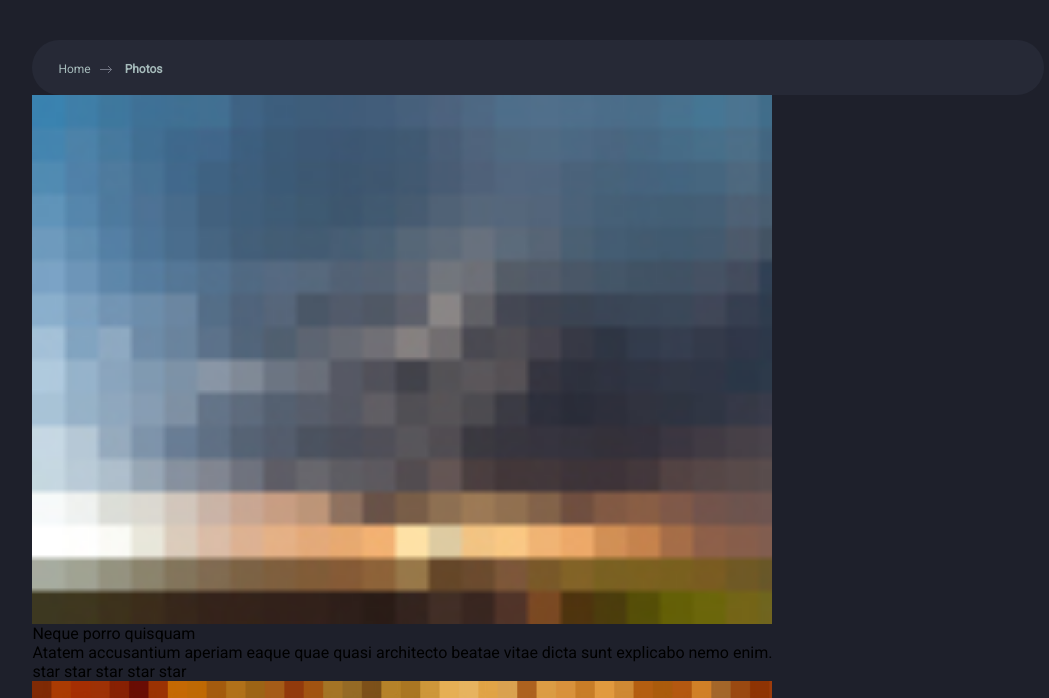
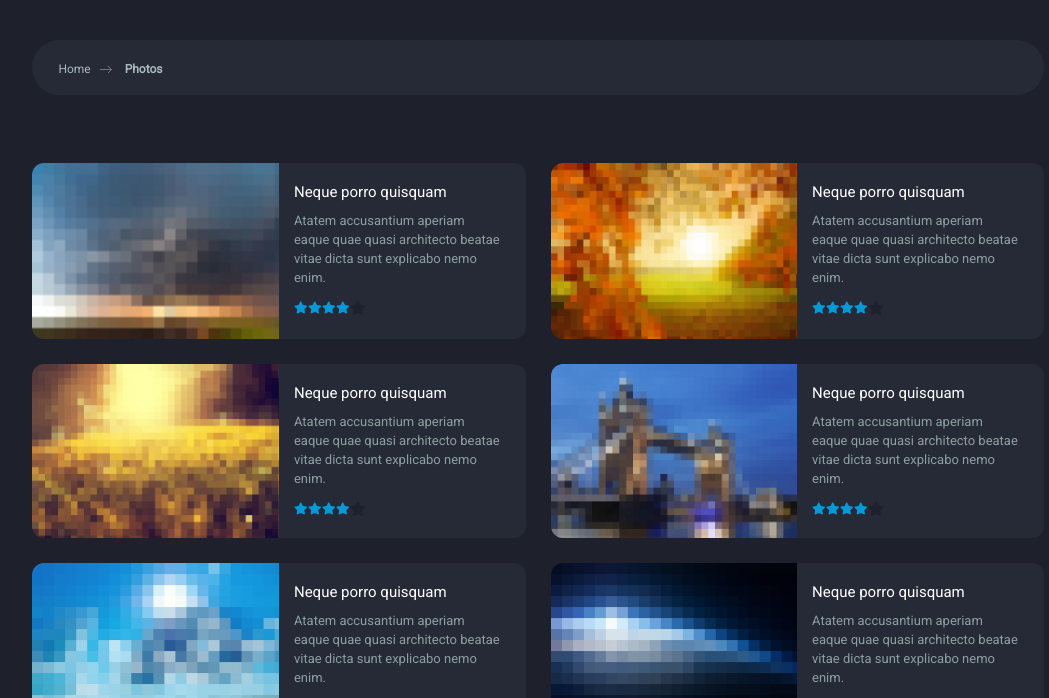
Before and after one commit to mvishrutaxioned/5-Day-Task, a plain HTML site: page photos.html in a window 1280 px wide. Shown: the part 90-788 px from the top of the page, without its empty margins (102-1151 px from the left). Drawn offline with nearby package versions, Linux system fonts and the light colour scheme.

Commit message:
photos photo-list styling

```diff
--- a/assets/css/photos.css
+++ b/assets/css/photos.css
@@ -157,6 +157,84 @@ li {
 
 /* breadcrum styling ends here */
 
+/* photos styling starts here */
+
+.photos .wrapper {
+  padding: 34px 0 44px 0;
+  margin: 34px auto 44px auto;
+}
+
+.photos ul,
+.photos ul li {
+  display: -ms-grid;
+  display: grid;
+  -ms-grid-columns: (1fr);
+  grid-template-columns: repeat(2, 1fr);
+}
+
+.photos ul { grid-gap: 25px; }
+
+.photos ul li figure,
+.photos ul li figure img {
+  width: 100%;
+  height: 100%;
+  border-top-left-radius: 12px;
+  border-bottom-left-radius: 12px;
+}
+
+.photos ul li {
+  -webkit-box-sizing: border-box;
+  box-sizing: border-box;
+  border-radius: 12px;
+  background: #262936;
+}
+
+.photos ul li .photo-content { padding: 20px 25px 0 15px; }
+
+.photos ul li h2 {
+  padding-bottom: 10px;
+  color: #fff;
+  font-size: 15px;
+}
+
+.photos ul li p {
+  color: #8da0a0;
+  font-size: 13px;
+  line-height: 19px;
+}
+
+.photos .stars {
+  width: 20px;
+  margin-top: 14px;
+  display: -webkit-box;
+  display: -ms-flexbox;
+  display: flex;
+  color: #fff;
+}
+
+.photos .stars li {
+  width: 1px;
+  margin-right: -12px;
+  position: relative;
+  text-indent: -9999px;
+}
+
+.photos .stars li::after {
+  content: '\f005';
+  color: #009ad8;
+  font-weight: 600;
+  font-family: "Font Awesome 5 Free";
+  font-size: 12px;
+  text-indent: 0;
+}
+
+.photos .stars li:nth-child(5)::after {
+  color: #1e202b;
+  font-size: 14px;
+}
+
+/* photos styling ends here */
+
 /*=================================
 main styling ends here
 =================================*/
```
